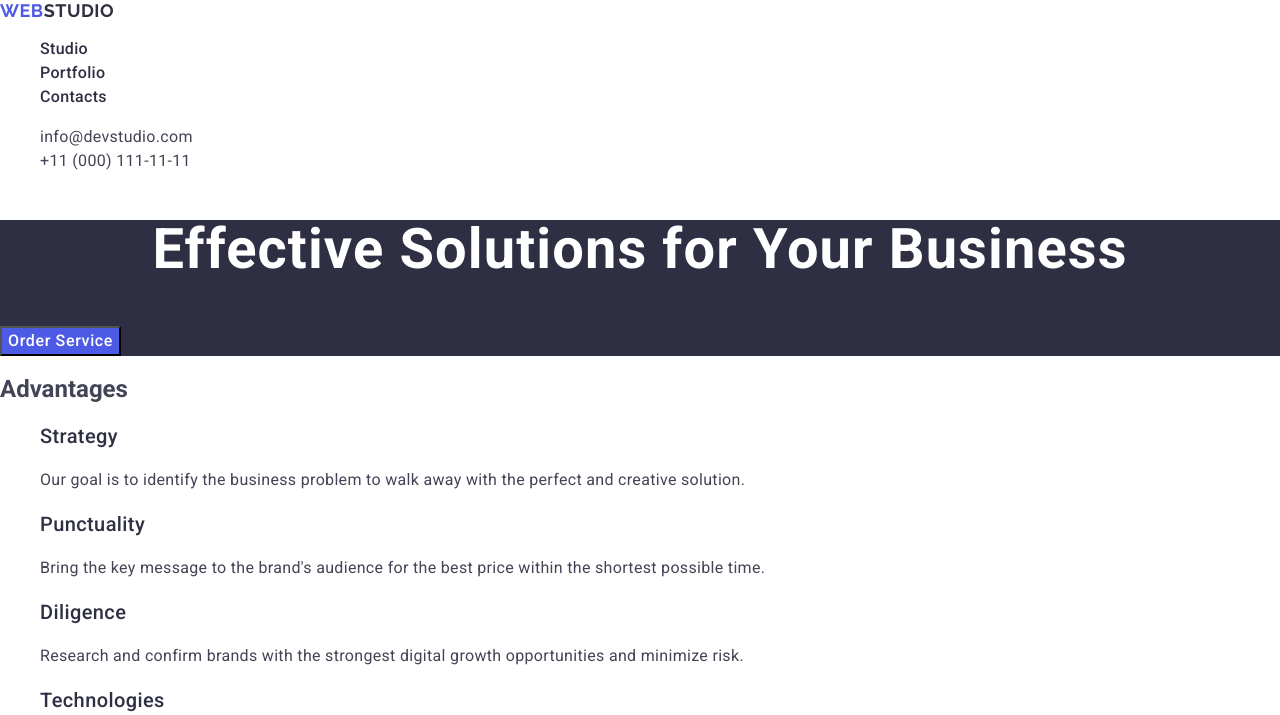
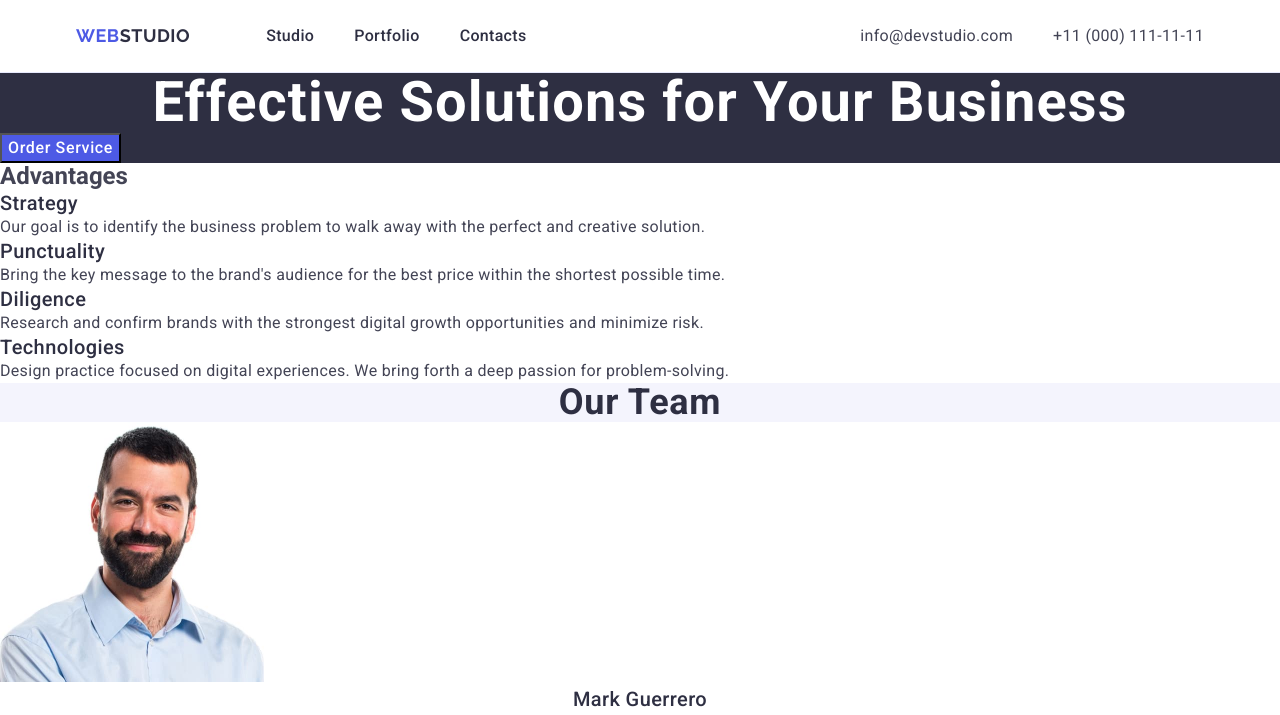
Before and after one commit to Varvara-Skolotova/goit-markup-hw-03, a plain HTML site: page index.html in a window 1280 px wide. Shown: the top 715 px of the page. Drawn offline with nearby package versions, Linux system fonts and the light colour scheme.

Commit message:
index file

```diff
--- a/css/styles.css
+++ b/css/styles.css
@@ -4,17 +4,94 @@ body {
   color: #434455;
 }
 
+/* Reset */
+
 ul,
 ol {
   list-style-type: none;
+  margin: 0;
+  padding: 0;
+}
+
+h1,
+h2,
+h3,
+h4,
+h5,
+h6,
+p {
+  margin: 0;
 }
 
 a {
   text-decoration: none;
 }
 
-button {
-  cursor: pointer;
+/* Common */
+
+.container {
+  max-width: 1158px;
+  padding: 0 15px;
+  margin: 0 auto;
+}
+
+/* Header */
+
+.header {
+  background-color: #fff;
+  border-bottom: 1px solid #e7e9fc;
+}
+
+.header-container {
+  display: flex;
+  align-items: center;
+}
+
+.header-nav {
+  display: flex;
+  align-items: center;
+}
+.header-nav-list {
+  display: flex;
+  align-items: center;
+  gap: 40px;
+}
+.header-nav-item {
+}
+.header-link {
+  padding: 24px 0;
+  display: block;
+  font-weight: 500;
+  font-size: 16px;
+  line-height: 1.5;
+  letter-spacing: 0.02em;
+  color: #2e2f42;
+}
+.header-link:hover,
+.header-link:focus {
+  color: #404bbf;
+}
+.address {
+  font-style: normal;
+  margin-left: auto;
+}
+.address-list {
+  display: flex;
+  align-items: center;
+  gap: 40px;
+}
+.address-item {
+  display: block;
+  padding: 24px 0;
+  font-weight: 400;
+  font-size: 16px;
+  line-height: 1.5;
+  letter-spacing: 0.02em;
+  color: #434455;
+}
+.address-item:hover,
+.address-item-focus {
+  color: #404bbf;
 }
 
 .logo {
@@ -27,50 +104,20 @@ button {
   color: #4d5ae5;
 }
 
+.logo-header {
+  padding: 24px 0;
+  margin-right: 76px;
+}
+
 .logo-text {
   color: #2e2f42;
 }
 
-/* Header */
+/* Hero */
 
-.header {
-  background-color: #fff;
+button {
+  cursor: pointer;
 }
-.header-nav {
-}
-.header-nav-list {
-}
-.header-nav-item {
-}
-.header-link {
-  font-weight: 500;
-  font-size: 16px;
-  line-height: 1.5;
-  letter-spacing: 0.02em;
-  color: #2e2f42;
-}
-.header-link:hover,
-.header-link:focus {
-  color: #404bbf;
-}
-.address {
-  font-style: normal;
-}
-.address-list {
-}
-.address-item {
-  font-weight: 400;
-  font-size: 16px;
-  line-height: 1.5;
-  letter-spacing: 0.02em;
-  color: #434455;
-}
-.address-item:hover,
-.address-item:focus {
-  color: #404bbf;
-}
-
-/* Hero */
 
 .business {
   background-color: #2e2f42;
--- a/index.html
+++ b/index.html
@@ -4,21 +4,25 @@
 <head>
     <meta charset="UTF-8">
     <meta name="viewport" content="width=device-width, initial-scale=1.0">
+    <title>Web Studio</title>
+
+    <link rel="stylesheet" href="https://cdnjs.cloudflare.com/ajax/libs/modern-normalize/3.0.1/modern-normalize.min.css"
+        integrity="sha512-q6WgHqiHlKyOqslT/lgBgodhd03Wp4BEqKeW6nNtlOY4quzyG3VoQKFrieaCeSnuVseNKRGpGeDU3qPmabCANg=="
+        crossorigin="anonymous" referrerpolicy="no-referrer" />
+
     <link rel="preconnect" href="https://fonts.googleapis.com" />
     <link rel="preconnect" href="https://fonts.gstatic.com" crossorigin />
     <link href="https://fonts.googleapis.com/css2?family=Raleway:wght@700&family=Roboto:wght@400;500;700&display=swap"
         rel="stylesheet" />
-    <title>Document</title>
-    <link rel="stylesheet" href="https://cdnjs.cloudflare.com/ajax/libs/modern-normalize/3.0.1/modern-normalize.min.css"
-        integrity="sha512-q6WgHqiHlKyOqslT/lgBgodhd03Wp4BEqKeW6nNtlOY4quzyG3VoQKFrieaCeSnuVseNKRGpGeDU3qPmabCANg=="
-        crossorigin="anonymous" referrerpolicy="no-referrer" />
+
     <link rel="stylesheet" href="./css/styles.css">
 </head>
 
 <body>
     <header class="header">
+        <div class="container header-container">
             <nav class="header-nav">
-            <a href="./index.html" class="logo">Web<span class="logo-text">Studio</span></a>
+                <a href="./index.html" class="logo logo-header">Web<span class="logo-text">Studio</span></a>
                 <ul class="header-nav-list">
                     <li class="header-nav-item">
                         <a class="header-link" href="/">Studio</a>
@@ -41,6 +45,7 @@
                     </li>
                 </ul>
             </address>
+        </div>
     </header>
 
     <main>
```
Lines whose indentation alone changed are shown as unchanged.
